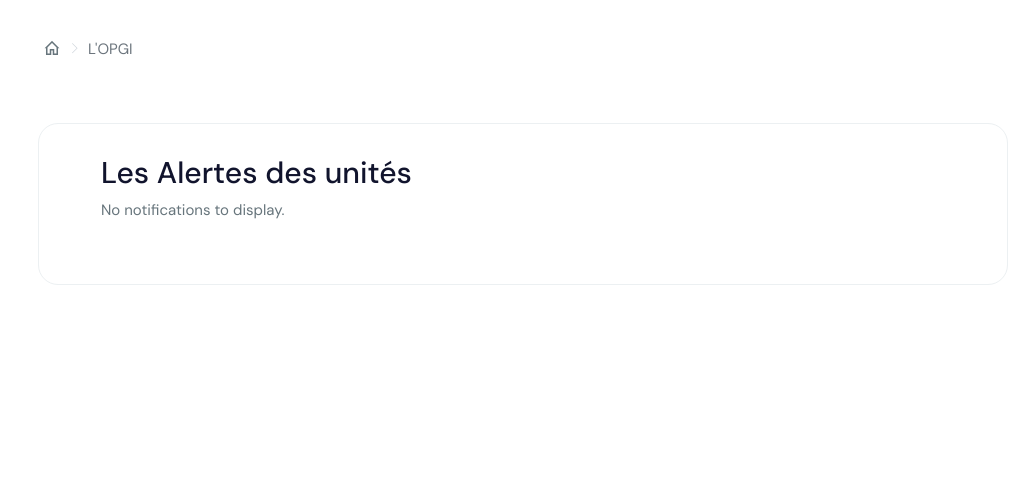
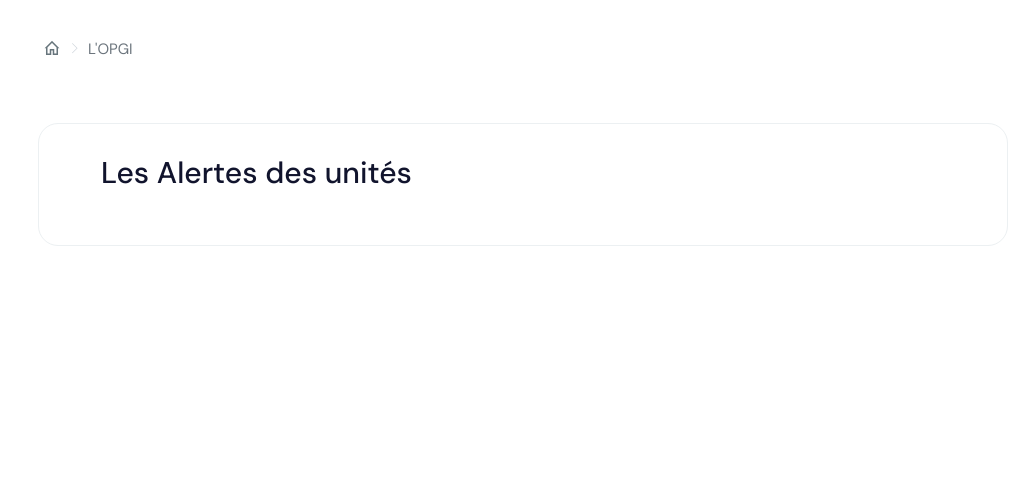
Before and after one commit to MohamedMeftouh21/opgi_test, a Django app: template templates/recouvrement/recouvrement.html in a window 1280 px wide. Shown: the top 478 px of the page, without its empty margins (247-1280 px from the left). Run offline with Django 4.2, Linux system fonts and the light colour scheme; the template is opened without the code that fills it, so the values that code supplies are empty; some libraries are stand-ins or nearby versions.

Commit message:
first commit

```diff
--- a/recouvrement/views.py
+++ b/recouvrement/views.py
@@ -45,10 +45,9 @@ def notifications(request):
 @allowed_users(allowed_roles=['service_recouvrement'])
 
 def recouvrement(request):
-            notifications = Notification_chef_service.objects.filter(read=True).order_by('-created_at')
+            notifications_alert = Notification_chef_service.objects.filter(read=True).order_by('-created_at')
 
-            return render(request, 'recouvrement/recouvrement.html', {'notifications': notifications})
-
+            return render(request, 'recouvrement/recouvrement.html', {'notifications_alert': notifications_alert})
 
 @cache_control(no_cache=True, must_revalidate=True, no_store=True)
 
--- a/templates/recouvrement/recouvrement.html
+++ b/templates/recouvrement/recouvrement.html
@@ -2,24 +2,21 @@
 {% block content %}
 {% load static %}
 
-	<ul id="notification-list">
+	<ul >
 		<div class="row notification-container">
 
-			<h1> Les  Alertes des unités </h1>
-			<ul id="notification-list">
-			  {% if notifications %}
+			<h1> Les  Alertes des unités</h1>
+			<ul>
+
 				<ul>
-				{% for notification in notifications %}
-				  <li>{{ notification.unite }} {{ notification.created_at }}
-					<td><a  href="{% url 'recouvrement:generate_pdf' notification.id %}">voir plus  </a></td>
+				{% for notification_alert in notifications_alert %}
+				  <li>{{ notification_alert.unite }} {{ notification_alert.created_at }}
+					<td><a  href="{% url 'recouvrement:generate_pdf' notification_alert.id %}">voir plus  </a></td>
 
 				  </li>
 
 				{% endfor %}
 				</ul>
-			  {% else %}
-				<p>No notifications to display.</p>
-			  {% endif %}
 			</ul>
 
 		  </div>
```
